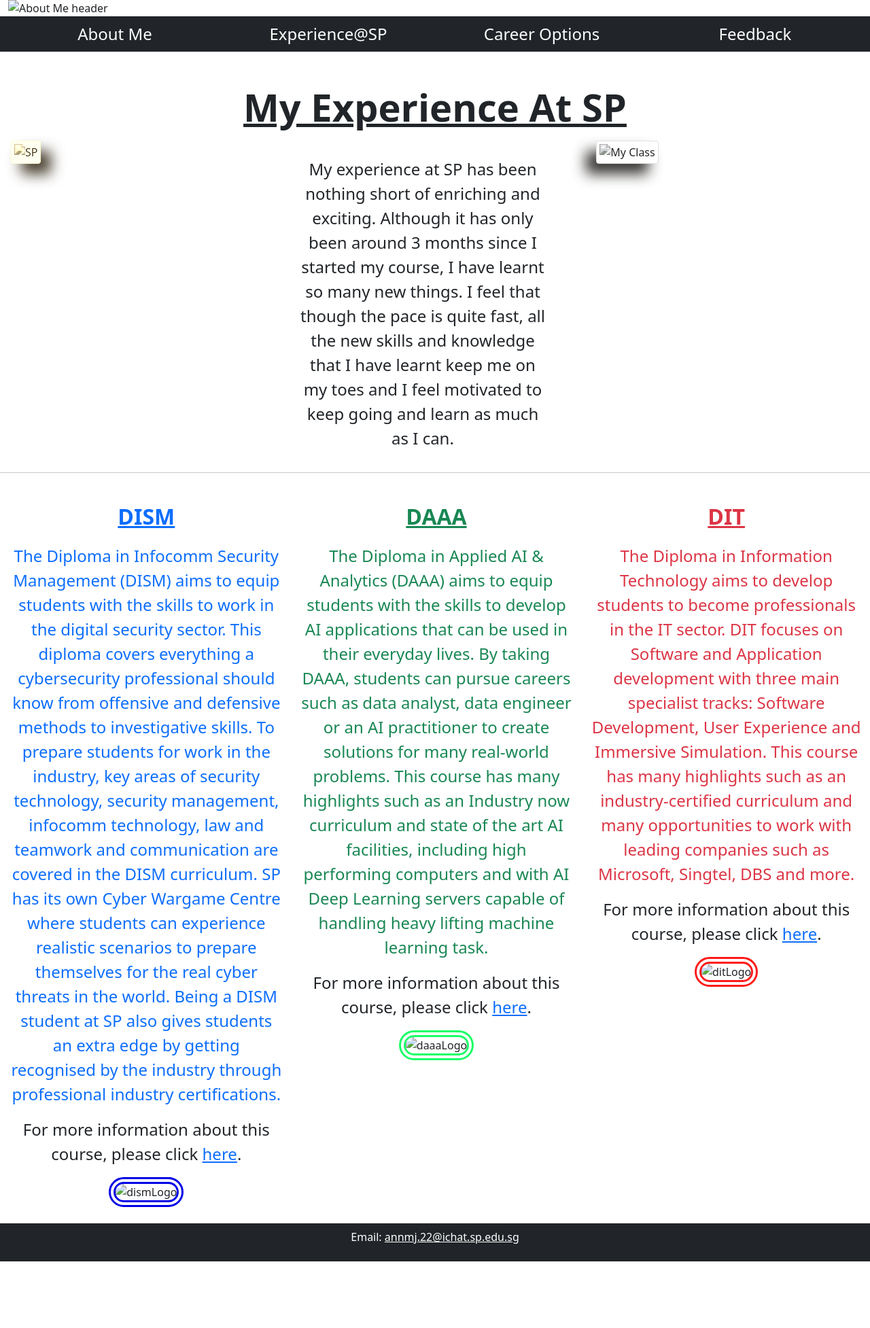
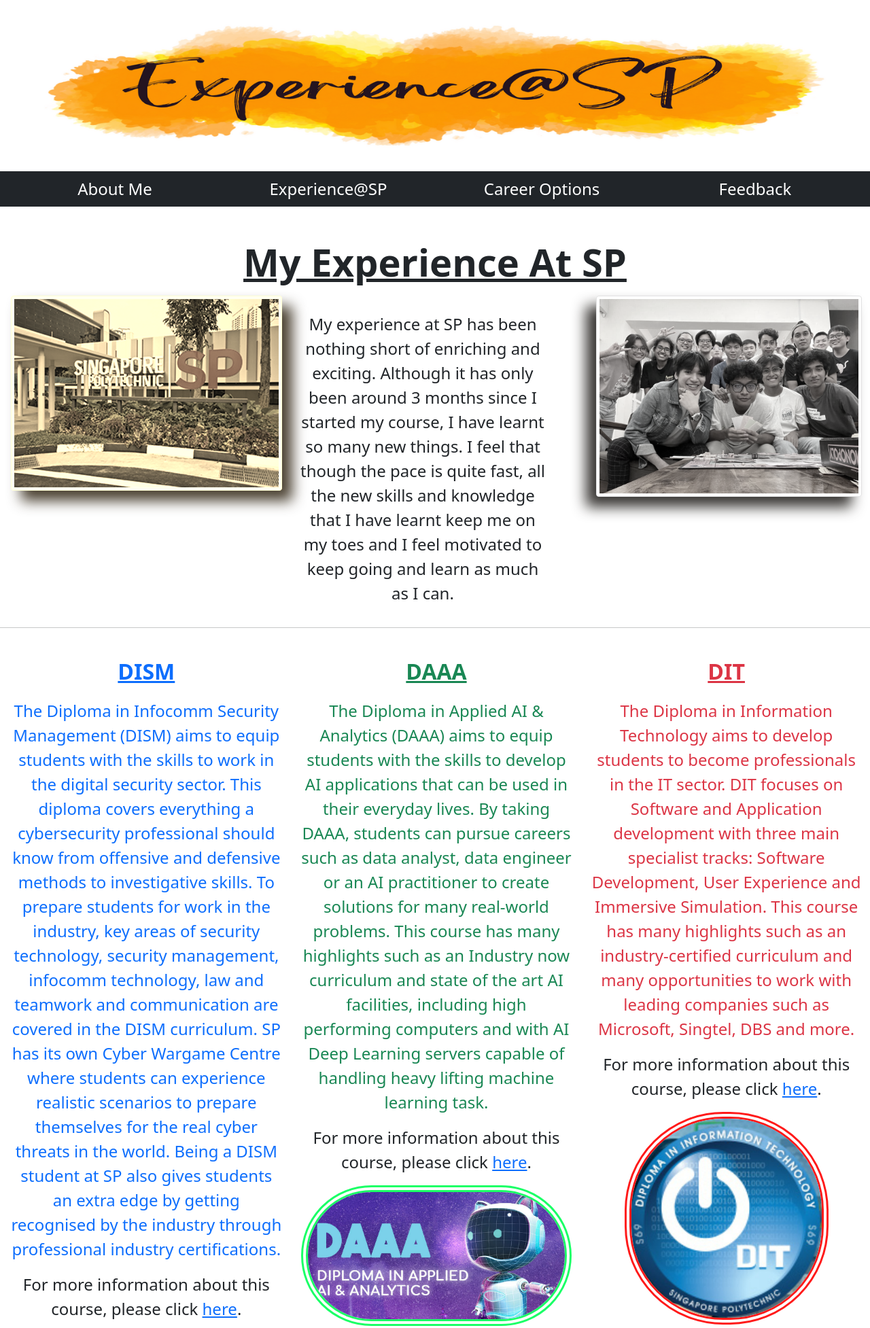
Before and after one commit to furiouxx/fed-website2, a plain HTML site: page experience.html in a window 1280 px wide. Shown: the top 1954 px of the page at 68% size. Before the commit the page ends 1856 px from the top, so only its background shows below. Drawn offline with nearby package versions, Linux system fonts and the light colour scheme; files that its build step writes are made by us from their sources.

Commit message:
Update experience.html

```diff
--- a/experience.html
+++ b/experience.html
@@ -20,7 +20,7 @@
     crossorigin="anonymous"></script>
 
   <title>About Me</title>
-  <link rel="stylesheet" href="../css/visuals.css">
+  <link rel="stylesheet" href="visuals.css">
 </head>
 <!----------------------------------------------------------------------------------------------------------------------------------------------------------->
 
@@ -28,7 +28,7 @@
 <body>
   <header>
   <div class="container-fluid col-sm-12 col-md-12 col-lg-12">
-    <img src="../Images/index_experience.png" class="img-fluid mx-auto d-block" alt="About Me header"> <!--self-made header-->
+    <img src="index_experience.png" class="img-fluid mx-auto d-block" alt="About Me header"> <!--self-made header-->
   </div>
 
   <div class="container-fluid col-sm-12 col-md-12 col-lg-12 bg-dark fs-4 ">
@@ -56,7 +56,7 @@
   <div class="container-fluid ">
     <div class="row">
       <div class="col-sm-12 col-md-6 col-lg-4 ps-3" >
-        <img src="../Images/SP.jpg" alt="SP" class="img-fluid img-thumbnail" id="SP" width="400"> <!--https://www.google.com/search?q=singapore+poly&source=lnms&tbm=isch&sa=X&ved=2ahUKEwjL-svuqbL5AhWiyXMBHalfAN8Q_AUoAnoECAIQBA&biw=1536&bih=754&dpr=1.25#imgrc=65NGN16SegGINM-->
+        <img src="SP.jpg" alt="SP" class="img-fluid img-thumbnail" id="SP" width="400"> <!--https://www.google.com/search?q=singapore+poly&source=lnms&tbm=isch&sa=X&ved=2ahUKEwjL-svuqbL5AhWiyXMBHalfAN8Q_AUoAnoECAIQBA&biw=1536&bih=754&dpr=1.25#imgrc=65NGN16SegGINM-->
       </div>
       <div class="col-sm-12 col-md-6 col-lg-4 mt-4 pe-5 fs-4 text-center">
         <p>My experience at SP has been nothing short of enriching and exciting.
@@ -67,7 +67,7 @@
         </p>
       </div>
       <div class="col-sm-12 col-md-6 col-lg-4 ps-4">
-        <img src="../Images/index_class_photo.jpeg" alt="My Class" class="img-fluid img-thumbnail" id="classPic" width="400"> <!--my own image-->
+        <img src="index_class_photo.jpeg" alt="My Class" class="img-fluid img-thumbnail" id="classPic" width="400"> <!--my own image-->
       </div>
 
     </div>
@@ -96,7 +96,7 @@
             For more information about this course, please click <a link href="https://www.sp.edu.sg/soc/courses/full-time-diplomas/infocomm-security-management/overview">here</a>.
         </p>
 
-        <img src="../Images/index_dismLogo2.png" alt="dismLogo" class="img-fluid" id="dismLogo" width="300"> <!--https://www.sp.edu.sg/soc/courses/full-time-diplomas/infocomm-security-management/overview-->
+        <img src="index_dismLogo2.png" alt="dismLogo" class="img-fluid" id="dismLogo" width="300"> <!--https://www.sp.edu.sg/soc/courses/full-time-diplomas/infocomm-security-management/overview-->
       </div>
 
       <div class="col-sm-12 col-md-6 col-lg-4 mt-4 ps-3 text-center">
@@ -114,7 +114,7 @@
             For more information about this course, please click <a link href="https://www.sp.edu.sg/soc/courses/full-time-diplomas/applied-AI-and-analytics/overview">here</a>.
             </p>
 
-          <img src="../Images/index_daaaLogo.png" alt="daaaLogo" class="img-fluid" id="daaaLogo" > <!--https://www.sp.edu.sg/soc/courses/full-time-diplomas/applied-AI-and-analytics/overview-->
+          <img src="index_daaaLogo.png" alt="daaaLogo" class="img-fluid" id="daaaLogo" > <!--https://www.sp.edu.sg/soc/courses/full-time-diplomas/applied-AI-and-analytics/overview-->
       </div>
 
       <div class="col-sm-12 col-md-6 col-lg-4 mt-4 ps-3 text-center">
@@ -132,7 +132,7 @@
             For more information about this course, please click <a link href="https://www.sp.edu.sg/soc/courses/full-time-diplomas/information-technology/overview">here</a>.
         </p>
 
-        <img src="../Images/index_ditLogo2.png" alt="ditLogo" class="img-fluid" id="ditLogo" width="300"> <!--https://www.sp.edu.sg/soc/courses/full-time-diplomas/information-technology/overview-->
+        <img src="index_ditLogo2.png" alt="ditLogo" class="img-fluid" id="ditLogo" width="300"> <!--https://www.sp.edu.sg/soc/courses/full-time-diplomas/information-technology/overview-->
       </div>
     </div>
   </div>
```
